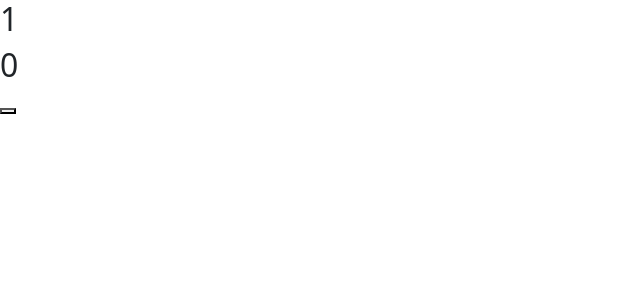
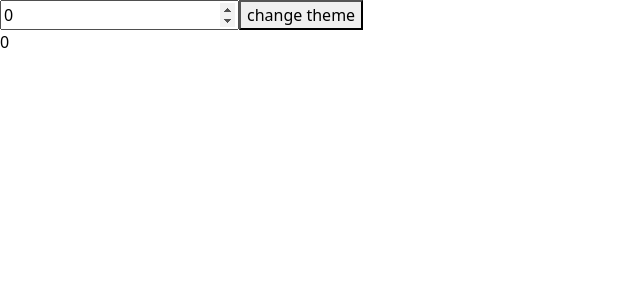
Before and after one commit to rakibsxyz/ReactJS, a React (Create React App) app in the folder reactlearning/: page / in a window 1280 px wide. Shown: the top 300 px of the page, without its empty margins (0-640 px from the left). Built offline with nearby package versions, Linux system fonts and the light colour scheme.

Commit message:
implemented usememo and use ref

```diff
--- /dev/null
+++ b/reactlearning/src/Components/UseMemo.tsx
@@ -0,0 +1,36 @@
+import React, { useState,useMemo } from 'react'
+
+function UseMemo() {
+
+    const [number, setNumber] = useState<number>(0)
+    const [dark, setDark] = useState<boolean>(false)
+    const doubleNumber = useMemo(() =>{
+        return slowFunction(number)
+    },[number])
+
+
+    const themeStyles = {
+        backgroundColor: dark ? 'black' : 'white',
+        color: dark ? 'white' : 'black'
+    }
+    return (
+        <>
+        <input type="number" value={number} onChange={e => setNumber(parseInt(e.target.value))}/>
+            <button onClick={()=> setDark(prevDark => !prevDark)}>change theme</button>
+            <div style={themeStyles}>
+                {doubleNumber}
+            </div>
+
+        </>
+    )
+}
+
+function slowFunction(num: number) {
+    console.log("calling slow function")
+    for (let i = 0; i < 1000000000; i++) { }
+    return num * 2
+
+}
+export default UseMemo
+
+// only use for performance optimization, it uses additional memory and additonal function call....so dont use it everywhere :)
--- a/reactlearning/src/Components/UseRef.tsx
+++ b/reactlearning/src/Components/UseRef.tsx
@@ -1,18 +1,29 @@
-import React, { useEffect, useState } from 'react'
+import React, { useEffect, useRef, useState } from 'react'
 
 function UseRef() {
     const [count, setCount] = useState<any>(0)
     const [change, setChange] = useState<any>(0)
+    const prevName = useRef("")
+    const [name, setName] = useState<any>("")
 
     useEffect(() => {
-      setCount((prevCount: number) => prevCount+1)
-    }, [])
+    //   setCount((prevCount: number) => prevCount+1)
+      prevName.current = name
+    }, [name])
     return (
         <div>
             <h2>{count}</h2>
             <h2>{change}</h2>
-            <button onClick={()=>setChange((prevCount: number) => prevCount+1) }></button>
+            <h2>{prevName.current}</h2>
+            <button onClick={()=>setChange((prevCount: number) => prevCount+1) }>x</button>
+
+            <div>
+                <input value ={name} onChange={e => setName(e.target.value)} />
+                <h2>My name is {name} and used to be {prevName.current} </h2>
+            </div>
         </div>
+
+
     )
 }
 
--- a/reactlearning/src/index.tsx
+++ b/reactlearning/src/index.tsx
@@ -8,6 +8,7 @@ import Pagination from './Components/Pagination'
 import Cards from './Components/Cards';
 import UseEffect from './Components/UseEffect'
 import UseRef from './Components/UseRef';
+import UseMemo from './Components/UseMemo';
 
 
 ReactDOM.render(
@@ -16,7 +17,9 @@ ReactDOM.render(
     {/* <Cards/> */}
     {/* <Pagination/> */}
     {/* <UseEffect /> */}
-    <UseRef />
+    {/* <UseRef /> */}
+     <UseMemo />
+
   </React.StrictMode>,
   document.getElementById('root')
 );
```
